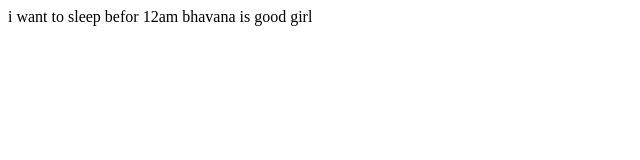
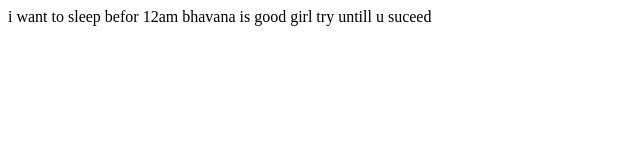
Before and after one commit to certverifyme/Final_year, a plain HTML site: page index.html in a window 1280 px wide. Shown: the whole page, without its empty margins (0-640 px from the left). Drawn offline with Linux system fonts and the light colour scheme.

Commit message:
add the modify

```diff
--- a/index.html
+++ b/index.html
@@ -8,5 +8,6 @@
 <body>
     i want to sleep befor 12am
     bhavana is good girl
+    try untill u suceed
 </body>
 </html>
```
Also changed, not shown: README.md.
